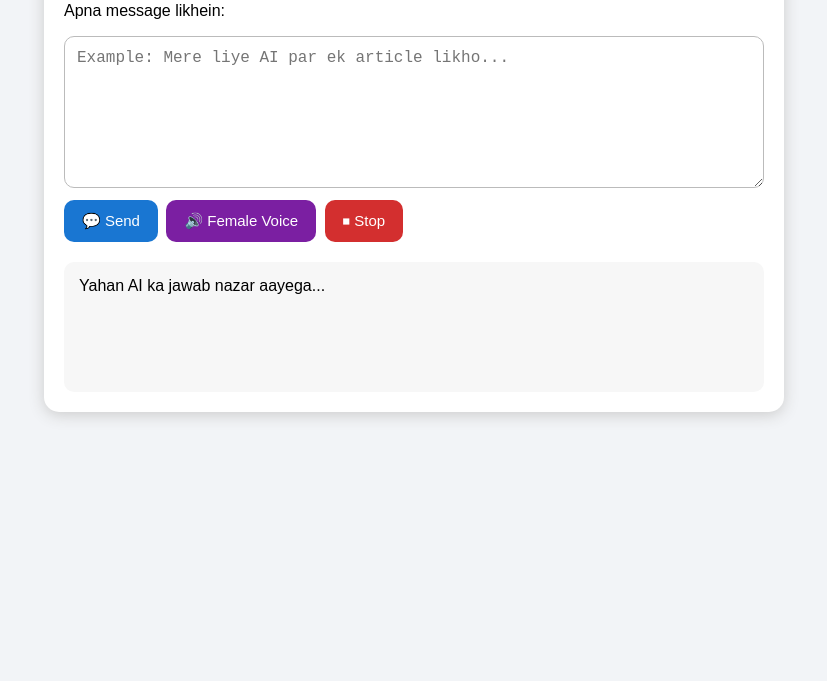
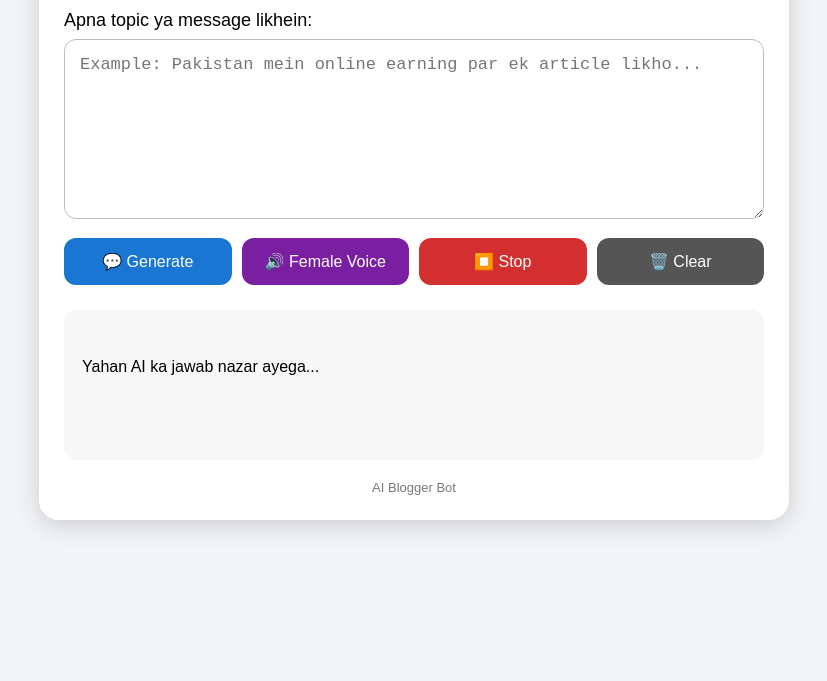
Before and after one commit to worko6529-hub/ai-blogger-telegram-bot, a plain HTML site: page index.html in a window 1280 px wide. Shown: the part 119-800 px from the top of the page, without its empty margins (226-1053 px from the left). Drawn offline with Linux system fonts and the light colour scheme.

Commit message:
Update index.html

```diff
--- a/index.html
+++ b/index.html
@@ -3,138 +3,313 @@
 <head>
 <meta charset="UTF-8">
 <meta name="viewport" content="width=device-width, initial-scale=1.0">
+
 <title>AI Blogger Bot</title>
 
 <style>
+*{
+  box-sizing:border-box;
+}
+
 body{
+  margin:0;
+  padding:20px;
   font-family:Arial,sans-serif;
   background:#f2f4f7;
-  margin:0;
-  padding:20px;
 }
-.box{
-  max-width:700px;
+
+.container{
+  max-width:750px;
   margin:auto;
   background:white;
-  padding:20px;
-  border-radius:15px;
-  box-shadow:0 3px 15px #ccc;
+  padding:25px;
+  border-radius:20px;
+  box-shadow:0 5px 25px #ccc;
 }
-h1{text-align:center}
+
+h1{
+  text-align:center;
+  margin-bottom:25px;
+}
+
+label{
+  display:block;
+  font-size:18px;
+  margin-bottom:8px;
+}
+
 textarea{
   width:100%;
-  box-sizing:border-box;
-  padding:12px;
-  border-radius:10px;
+  min-height:180px;
+  padding:15px;
   border:1px solid #bbb;
+  border-radius:12px;
+  font-size:17px;
+  resize:vertical;
+  outline:none;
+}
+
+textarea:focus{
+  border-color:#1976d2;
+}
+
+.buttons{
+  display:flex;
+  flex-wrap:wrap;
+  gap:10px;
+  margin-top:15px;
+}
+
+button{
+  flex:1;
+  min-width:140px;
+  border:0;
+  border-radius:12px;
+  padding:14px;
+  font-size:16px;
+  color:white;
+  cursor:pointer;
+}
+
+.send{
+  background:#1976d2;
+}
+
+.voice{
+  background:#7b1fa2;
+}
+
+.stop{
+  background:#d32f2f;
+}
+
+.clear{
+  background:#555;
+}
+
+button:active{
+  transform:scale(.98);
+}
+
+#chat{
+  margin-top:25px;
+  padding:18px;
+  background:#f7f7f7;
+  border-radius:12px;
+  min-height:150px;
+  white-space:pre-wrap;
+  line-height:1.6;
   font-size:16px;
 }
-button{
-  border:0;
-  border-radius:10px;
-  padding:12px 18px;
-  margin:8px 4px 0 0;
-  font-size:15px;
-  cursor:pointer;
-}
-.send{background:#1976d2;color:white}
-.voice{background:#7b1fa2;color:white}
-.stop{background:#d32f2f;color:white}
-#chat{
+
+.footer{
+  text-align:center;
   margin-top:20px;
-  padding:15px;
-  background:#f7f7f7;
-  border-radius:10px;
-  min-height:100px;
-  white-space:pre-wrap;
+  color:#777;
+  font-size:13px;
 }
 </style>
 </head>
 
 <body>
 
-<div class="box">
+<div class="container">
 
 <h1>🤖 AI Blogger Bot</h1>
 
-<p>Apna message likhein:</p>
+<label for="message">
+Apna topic ya message likhein:
+</label>
 
-<textarea id="message" rows="7"
-placeholder="Example: Mere liye AI par ek article likho..."></textarea>
+<textarea
+id="message"
+placeholder="Example: Pakistan mein online earning par ek article likho..."
+></textarea>
 
-<br>
+<div class="buttons">
 
-<button class="send" onclick="sendMessage()">💬 Send</button>
+<button
+class="send"
+onclick="sendMessage()">
+💬 Generate
+</button>
 
-<button class="voice" onclick="speakAnswer()">🔊 Female Voice</button>
+<button
+class="voice"
+onclick="speakAnswer()">
+🔊 Female Voice
+</button>
 
-<button class="stop" onclick="stopVoice()">⏹ Stop</button>
+<button
+class="stop"
+onclick="stopVoice()">
+⏹️ Stop
+</button>
 
-<div id="chat">Yahan AI ka jawab nazar aayega...</div>
+<button
+class="clear"
+onclick="clearMessage()">
+🗑️ Clear
+</button>
 
 </div>
+
+<div id="chat">
+Yahan AI ka jawab nazar ayega...
+</div>
+
+<div class="footer">
+AI Blogger Bot
+</div>
+
+</div>
+
 
 <script>
 
 let lastAnswer = "";
 
+
+/* Generate Answer */
+
 function sendMessage(){
 
   const message =
-    document.getElementById("message").value.trim();
+    document
+    .getElementById("message")
+    .value
+    .trim();
 
   if(!message){
-    alert("Pehle message likhein.");
+
+    alert("Pehle topic ya message likhein.");
+
     return;
   }
 
-lastAnswer =
-    "Aapka message receive ho gaya hai...\n\n" +
-    "Aap ne kaha: " + message +
-    "\n\nAI Blogger Bot: Main aapki madad karne ke liye tayyar hoon.";
 
-document.getElementById("chat").innerText = lastAnswer;
+  /*
+    Temporary response.
+    Next step mein isi jagah
+    real AI API connect karenge.
+  */
 
-speakAnswer();
+  lastAnswer =
+`🤖 AI Blogger Bot
 
+Aap ne topic diya:
+
+"${message}"
+
+Main is topic par article tayyar karne ke liye ready hoon.
+
+Next step mein is website ko real AI ke saath connect kiya jayega, jahan ye automatically complete article generate karegi.`;
+
+  document
+    .getElementById("chat")
+    .innerText = lastAnswer;
+
+}
+
+
+/* Female Voice */
 
 function speakAnswer(){
 
   if(!lastAnswer){
-    alert("Pehle message send karein.");
+
+    alert("Pehle Generate button dabayein.");
+
     return;
   }
 
+
+  if(!("speechSynthesis" in window)){
+
+    alert("Aapke browser mein voice support available nahi hai.");
+
+    return;
+  }
+
+
   window.speechSynthesis.cancel();
+
 
   const speech =
     new SpeechSynthesisUtterance(lastAnswer);
 
+
   speech.lang = "en-US";
+
   speech.rate = 0.9;
+
   speech.pitch = 1.15;
+
   speech.volume = 1;
+
 
   const voices =
     window.speechSynthesis.getVoices();
 
+
   const femaleVoice =
-    voices.find(v =>
-      /female|zira|samantha|victoria|karen|google us english/i
-      .test(v.name)
-    );
+    voices.find(function(voice){
+
+      return /female|zira|samantha|victoria|karen|google us english/i
+      .test(voice.name);
+
+    });
+
 
   if(femaleVoice){
+
     speech.voice = femaleVoice;
+
   }
 
+
   window.speechSynthesis.speak(speech);
+
 }
 
 
+/* Stop Voice */
+
 function stopVoice(){
+
   window.speechSynthesis.cancel();
+
 }
+
+
+/* Clear */
+
+function clearMessage(){
+
+  document
+    .getElementById("message")
+    .value = "";
+
+  document
+    .getElementById("chat")
+    .innerText =
+    "Yahan AI ka jawab nazar ayega...";
+
+  lastAnswer = "";
+
+  window.speechSynthesis.cancel();
+
+}
+
+
+/* Load voices */
+
+window.speechSynthesis.onvoiceschanged =
+function(){
+
+  window.speechSynthesis.getVoices();
+
+};
 
 </script>
 
```
